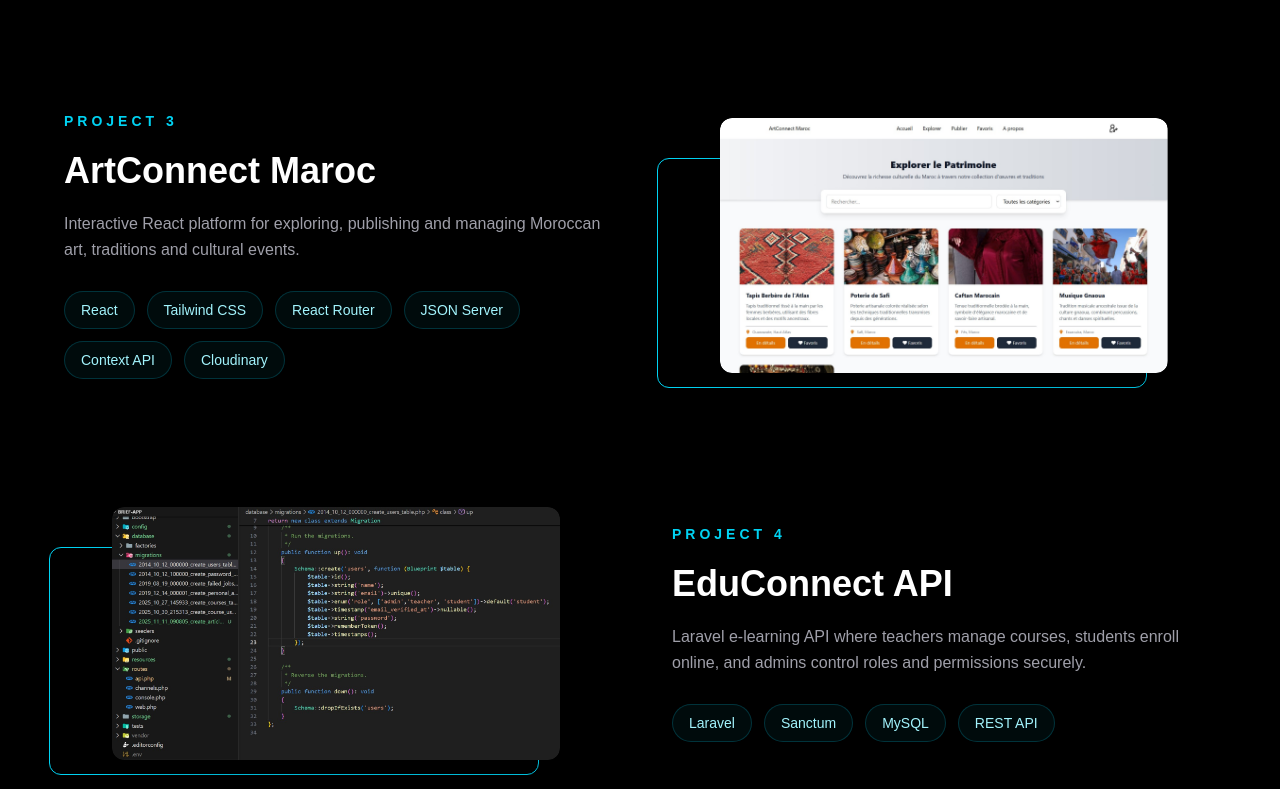
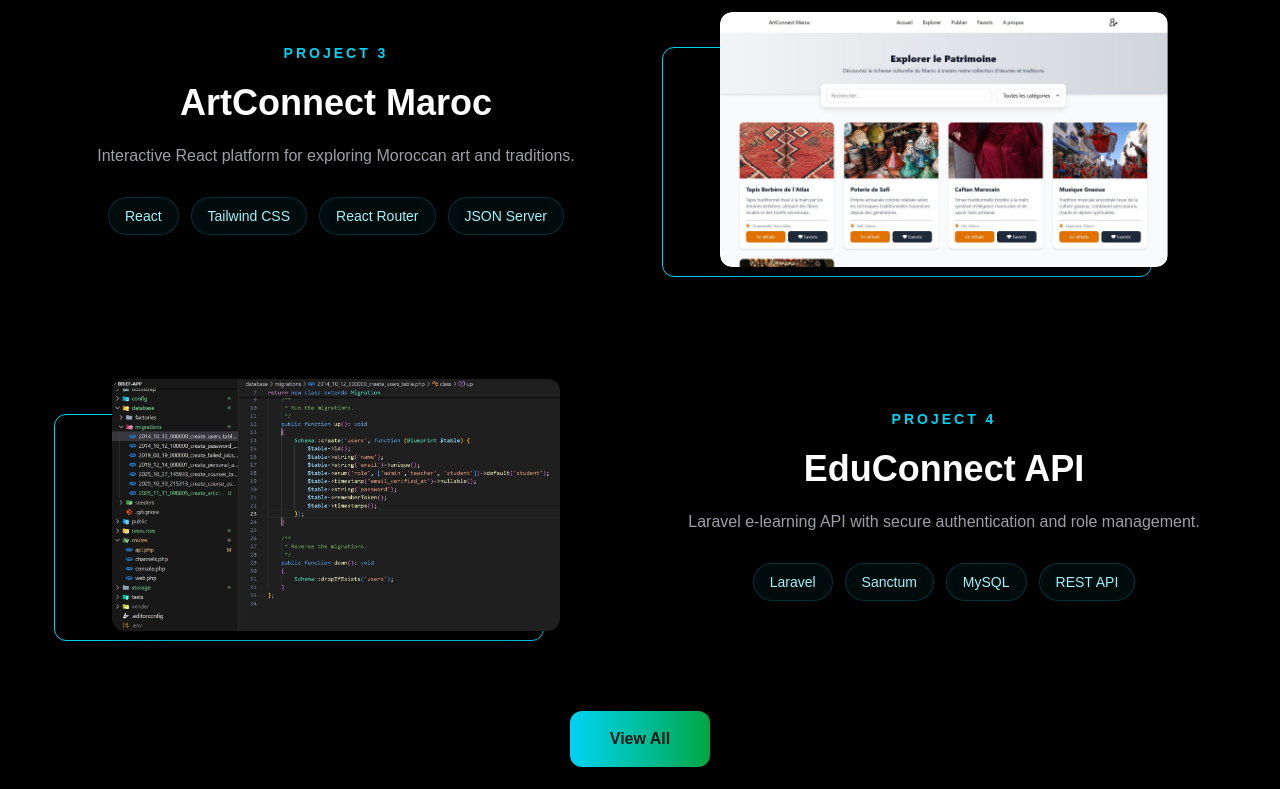
Before and after one commit to Saberkhawla-coder/my-porfolio, a Next.js app: page / in a window 1280 px wide. Shown: the part 3271-4060 px from the top of the page. Built offline with nearby package versions, Linux system fonts and the light colour scheme.

Commit message:
add overlay with button code source

```diff
--- a/app/project/page.jsx
+++ b/app/project/page.jsx
@@ -1,207 +1,203 @@
 "use client";
-import React from "react";
-import { useState } from "react";
+
+import React, { useState } from "react";
+
 const projects = [
   {
     id: 1,
     title: "FlexiDays- ManagementSystem",
     description:
-    "Dynamic leave management application connected to a REST API using JSON Server. Employees can submit, edit and cancel leave requests, while managers and HR can approve or refuse requests in real time.",
+      "Dynamic leave management application connected to a REST API using JSON Server.",
     image: "/images/imagesProjects/FlexiDay.jpeg",
     technologies: ["JSON Server", "Axios", "JavaScript", "TailwindCSS"],
-  buttonColor: "bg-blue-400 hover:bg-blue-300",
-  borderColor: "hover:border-blue-400/40",
+    github:'https://github.com/Saberkhawla-coder/FlexiDays'
   },
+
   {
     id: 2,
     title: "DailyHabits",
     description:
-    "Web application built with React for creating and tracking daily routines. Users can add, complete and delete habits while monitoring individual and group progress using localStorage.",
+      "Web application built with React for creating and tracking daily routines.",
     image: "/images/imagesProjects/DailyHabits.jpg",
     technologies: ["React", "JavaScript", "LocalStorage", "Tailwind CSS"],
-  buttonColor: "bg-green-400 hover:bg-green-300",
-  borderColor: "hover:border-green-400/40",
+    github:'https://github.com/Saberkhawla-coder/DailyHabits'
   },
 
   {
     id: 3,
     title: "ArtConnect Maroc",
     description:
-     "Interactive React platform for exploring, publishing and managing Moroccan art, traditions and cultural events.",
+      "Interactive React platform for exploring Moroccan art and traditions.",
     image: "/images/imagesProjects/artConnect.jpg",
     technologies: [
       "React",
       "Tailwind CSS",
       "React Router",
       "JSON Server",
-    "Context API",
-    "Cloudinary"
     ],
-  buttonColor: "bg-orange-400 hover:bg-orange-300",
-  borderColor: "hover:border-orange-400/40",
-}, {
+    github:'https://github.com/Saberkhawla-coder/ArtConnect-Maroc'
+  },
+
+  {
     id: 4,
     title: "EduConnect API",
     description:
-    "Laravel e-learning API where teachers manage courses, students enroll online, and admins control roles and permissions securely.",
+      "Laravel e-learning API with secure authentication and role management.",
     image: "/images/imagesProjects/eduConnect.jpg",
-  technologies: [
-    "Laravel",
-    "Sanctum",
-    "MySQL",
-    "REST API"
-  ],
-  buttonColor: "bg-red-400 hover:bg-red-300",
-  borderColor: "hover:border-red-400/40",
+    technologies: ["Laravel", "Sanctum", "MySQL", "REST API"],
+    github:'https://github.com/Saberkhawla-coder/EduConnect'
   },
 
   {
     id: 5,
     title: "Podcast-Finder API",
     description:
-    "RESTful Laravel API for discovering, managing and searching podcasts, episodes and hosts with secure authentication and role management.",
+      "RESTful Laravel API for podcasts and episode management.",
     image: "/images/imagesProjects/Podcast.jpg",
-  technologies: [
-    "Laravel",
-    "Sanctum",
-    "MySQL",
-    "Swagger",
-    "PHPUnit",
-    "REST API"
-  ],
-  buttonColor: "bg-purple-400 hover:bg-purple-300",
-  borderColor: "hover:border-purple-400/40",
+    technologies: ["Laravel", "Swagger", "MySQL"],
+    github:'https://github.com/Saberkhawla-coder/PodCast-laravel'
   },
+
   {
     id: 6,
     title: "Appointment Booking System",
     description:
-    "Fullstack appointment booking application with Laravel Sanctum authentication, multi-role management and real-time appointment handling.",
+      "Fullstack booking application with multi-role management.",
     image: "/images/imagesProjects/booking.jpg",
-  technologies: [
-    "React",
-    "Laravel",
-    "Sanctum",
-    "MySQL",
-    "TailwindCSS",
-    "PHPUnit"
-  ],
-  buttonColor: "bg-cyan-400 hover:bg-cyan-300",
-  borderColor: "hover:border-cyan-400/40",
+    technologies: ["Laravel", "Sanctum", "MySQL"],
+    github:'https://github.com/Saberkhawla-coder/R-servation-de-Rendez-vous'
   },
+
   {
     id: 7,
     title: "MyTiq Ticketing Platform",
     description:
-    "Modern event ticketing platform built with React and Laravel for managing events, ticket purchases, newsletters and secure user authentication.",
+      "Modern event ticketing platform built with React and Laravel.",
     image: "/images/imagesProjects/event.jpg",
-  technologies: [
-    "React",
-    "Laravel",
-    "Sanctum",
-    "MySQL",
-    "REST API",
-    "Context API"
-  ],
-  buttonColor: "bg-pink-400 hover:bg-pink-300",
-  borderColor: "hover:border-pink-400/40",
+    technologies: ["React", "Laravel", "REST API"],
+    github:'https://github.com/Saberkhawla-coder/MyTiq'
   },
+
   {
     id: 8,
     title: "HealthCare",
     description:
-    "Full-stack medical appointment platform for managing patients, doctors, consultations and secure internal messaging with role-based dashboards.",
+      "Medical appointment platform with role-based dashboards.",
     image: "/images/imagesProjects/medical.jpg",
-  technologies: [
-    "React",
-    "Laravel",
-    "MySQL",
-    "Tailwind CSS",
-    "REST API"
-  ],
-  buttonColor: "bg-emerald-400 hover:bg-emerald-300",
-  borderColor: "hover:border-emerald-400/40",
+    technologies: ["React", "Laravel", "MySQL",, "Tailwind CSS", "Sanctum"],
+    github:'https://github.com/Saberkhawla-coder/Cabinet-Medical'
   },
 ];
 
 export default function AllProjects() {
-  const [showAll,setShowAll]=useState(false);
-  const  displayprojects=showAll? projects:projects.slice(0,4)
+  const [showAll, setShowAll] = useState(false);
+
+  const displayprojects = showAll
+    ? projects
+    : projects.slice(0, 4);
+
   return (
-    <section className="relative py-20 overflow-hidden">
-      <div className="container relative z-10 flex flex-col mx-auto space-y-12">
+    <section className="relative py-16 sm:py-20 overflow-hidden px-4 sm:px-6 lg:px-10">
+
+      <div className="max-w-6xl mx-auto relative z-10 flex flex-col space-y-12">
+
 
         <div className="flex justify-center items-center gap-3">
-          <div className="h-10 w-[3px] bg-green-400"></div>
-          <h2 className="text-3xl font-semibold">Projects</h2>
+          <div className="h-8 sm:h-10 w-[3px] bg-green-400"></div>
+
+          <h2 className="text-2xl  sm:text-3xl md:text-4xl font-semibold text-white">
+            Projects
+          </h2>
         </div>
 
-        <p className="font-mono text-gray-300 text-sm leading-relaxed text-center max-w-2xl m-auto">
-          Passionné par le développement web, j’ai réalisé plusieurs projets avec React, Laravel et JavaScript.
+
+        <p className="font-mono text-gray-300 text-sm sm:text-base leading-relaxed text-center max-w-2xl mx-auto">
+          Passionné par le développement web, j’ai réalisé plusieurs
+          projets avec React, Laravel et JavaScript.
         </p>
 
-       <div className="py-24 px-6  text-white">
 
-
-  <div className="max-w-6xl mx-auto space-y-32">
+        <div className="space-y-20 sm:space-y-28">
 
           {displayprojects.map((project, index) => (
+
             <div
               key={project.id}
-        className="grid md:grid-cols-2 gap-16 items-center"
+              className="grid grid-cols-1 md:grid-cols-2 gap-10 md:gap-16 items-center"
             >
 
 
               <div
                 className={`
                   space-y-5
-            ${index % 2 !== 0 ? "md:order-2" : ""}
+                  order-2
+                  ${index % 2 !== 0 ? "md:order-2" : "md:order-1"}
                 `}
               >
-          <p className="text-cyan-400 uppercase tracking-[4px] text-sm font-semibold">
+
+                <p className="text-cyan-400 uppercase tracking-[3px] text-xs text-center sm:text-sm font-semibold">
                   Project {project.id}
                 </p>
 
-          <h2 className="text-3xl md:text-4xl font-bold">
+                <h2 className="text-2xl sm:text-3xl md:text-4xl text-center font-bold text-white">
                   {project.title}
                 </h2>
 
-          <p className="text-zinc-400 leading-relaxed">
+                <p className="text-zinc-400 leading-relaxed text-sm text-center sm:text-base">
                   {project.description}
                 </p>
 
-          {/* TECHNOLOGIES */}
-          <div className="flex flex-wrap gap-3 pt-2">
+
+                <div className="flex flex-wrap justify-center gap-2 sm:gap-3 pt-2">
+
                   {project.technologies.map((tech, techIndex) => (
+
                     <span
                       key={techIndex}
-                className="px-4 py-2 border border-cyan-400/20 bg-cyan-400/5 rounded-full text-sm text-cyan-200"
+                      className="px-3 py-1.5 sm:px-4 sm:py-2 border border-cyan-400/20 bg-cyan-400/5 rounded-full text-xs sm:text-sm text-cyan-200"
                     >
                       {tech}
                     </span>
+
                   ))}
                 </div>
-
-
               </div>
 
 
               <div
   className={`
     relative flex justify-center
-            ${index % 2 !== 0 ? "md:order-1" : ""}
+    order-1
+    ${index % 2 !== 0 ? "md:order-1" : "md:order-2"}
   `}
 >
 
-          <div className="absolute w-[90%] h-[90%] border-[1px] border-cyan-400 rounded-xl bottom-[-15px] left-[-15px] z-0"></div>
 
-          {/* IMAGE */}
-          <div className="relative z-10 overflow-hidden rounded-xl shadow-2xl">
+  <div className="absolute w-[90%] h-[90%] border border-cyan-400 rounded-xl bottom-[-10px] left-[-10px] z-0"></div>
+
+
+  <div className="relative group z-10 overflow-hidden rounded-xl shadow-2xl w-full max-w-sm sm:max-w-md">
+
+
     <img
       src={project.image}
       alt={project.title}
-              className="w-full max-w-md rounded-xl object-cover hover:scale-105 transition duration-500"
+      className="w-full h-auto rounded-xl object-cover group-hover:scale-110 transition duration-500"
     />
+
+
+    <div className="absolute inset-0 bg-black/75 opacity-0 group-hover:opacity-100 transition duration-500 flex items-center justify-center">
+
+
+      <a
+        href={project.github}
+        target="_blank"
+        className="px-6 py-3 rounded-xl bg-green-600 text-white font-semibold hover:scale-105 transition duration-300"
+      >
+        Source Code
+      </a>
+
+    </div>
   </div>
 </div>
             </div>
@@ -209,20 +205,23 @@ export default function AllProjects() {
         </div>
 
 
-  <div className="flex justify-center mt-24">
+        <div className="flex justify-center pt-8">
 
           <button
-      onClick={()=>{setShowAll(!showAll);  if (showAll) {
+            onClick={() => {
+              setShowAll(!showAll);
+
+              if (showAll) {
                 window.scrollTo({
-        top: 2000,
+                  top: 3200,
                   behavior: "smooth",
                 });
-    }}  } className="px-10 py-4 rounded-xl bg-gradient-to-r from-cyan-400 to-green-600 hover:scale-105 transition duration-300 font-semibold">
-      {showAll? 'View Less':'View All'}
+              }
+            }}
+            className="px-6 sm:px-10 py-3 sm:py-4 rounded-xl cursor-pointer bg-gradient-to-r from-cyan-400 to-green-600 hover:scale-105 transition duration-300 font-semibold text-sm sm:text-base"
+          >
+            {showAll ? "View Less" : "View All"}
           </button>
-
-
-  </div>
         </div>
       </div>
     </section>
```
Lines whose indentation alone changed are shown as unchanged.
